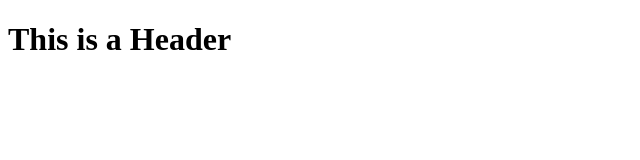
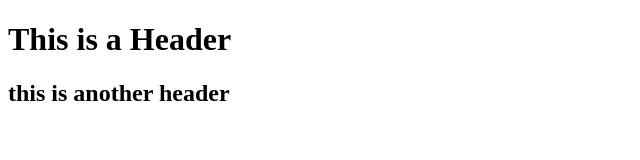
Before and after one commit to gahgeer/git-test, a website: page index.html in a window 1280 px wide. Shown: the whole page, without its empty margins (0-640 px from the left). Drawn offline with Linux system fonts and the light colour scheme.

Commit message:
second commit

```diff
--- a/index.html
+++ b/index.html
@@ -4,5 +4,7 @@
 
     <body>
         <h1>This is a Header</h1>
+        <h2> this is another header
+        </h2>
     </body>
 </html>
```
Also changed, not shown: package.json (added, +24 -0 lines), 2 other files.
